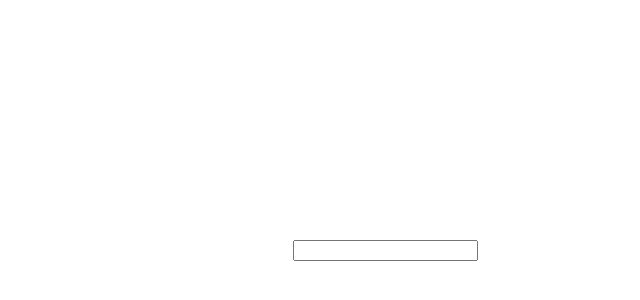
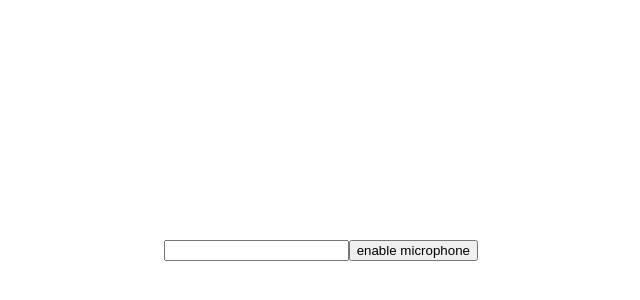
Before and after one commit to Additivemenu/ai-voice-recognition-fe, a Vue app: page / in a window 1280 px wide. Shown: the part 150-450 px from the top of the page, without its empty margins (162-802 px from the left). Built offline with nearby package versions, Linux system fonts and the light colour scheme.

Commit message:
added simple click

```diff
--- a/src/App.vue
+++ b/src/App.vue
@@ -1,8 +1,14 @@
-<script setup></script>
+<script setup>
+const handleMicrophone = () => {
+  alert("open microphone");
+};
+</script>
 
 <template>
   <main>
     <input type="text" />
+
+    <button @click="handleMicrophone">enable microphone</button>
   </main>
 </template>
 
```
